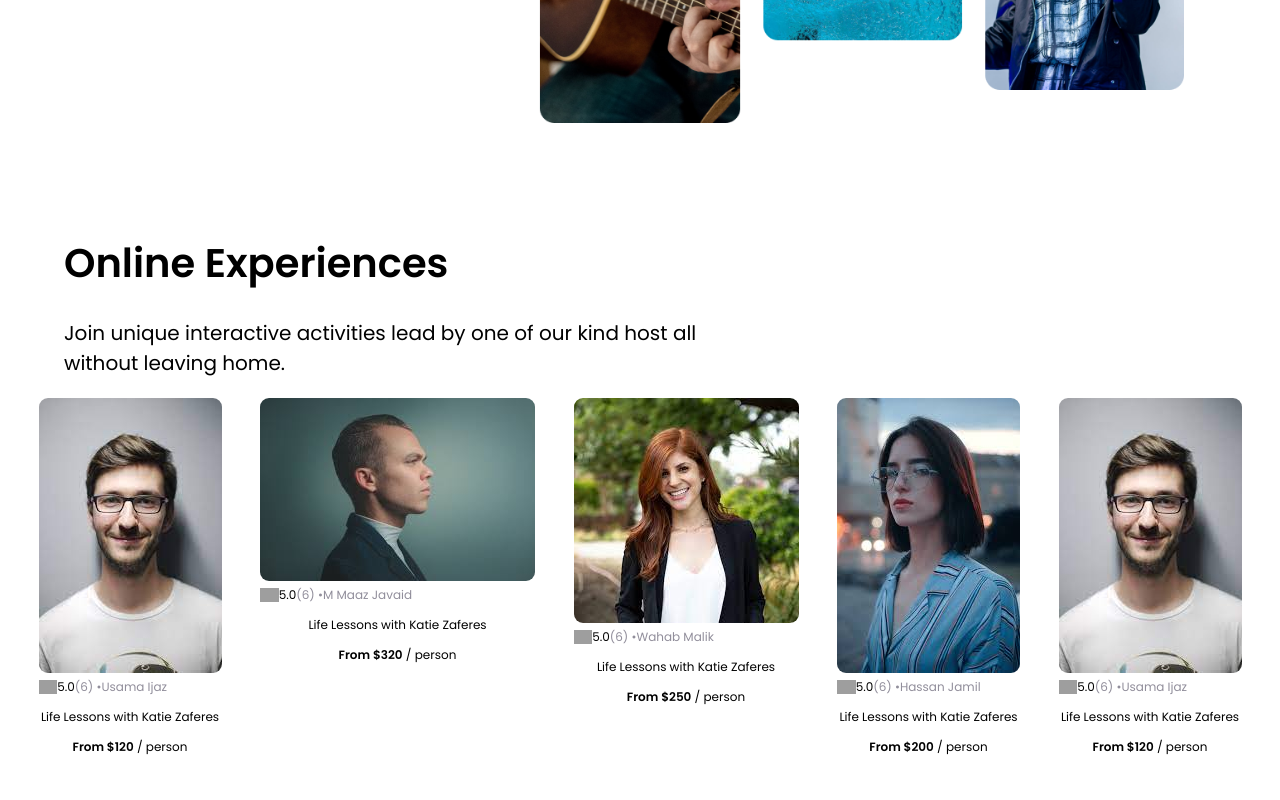
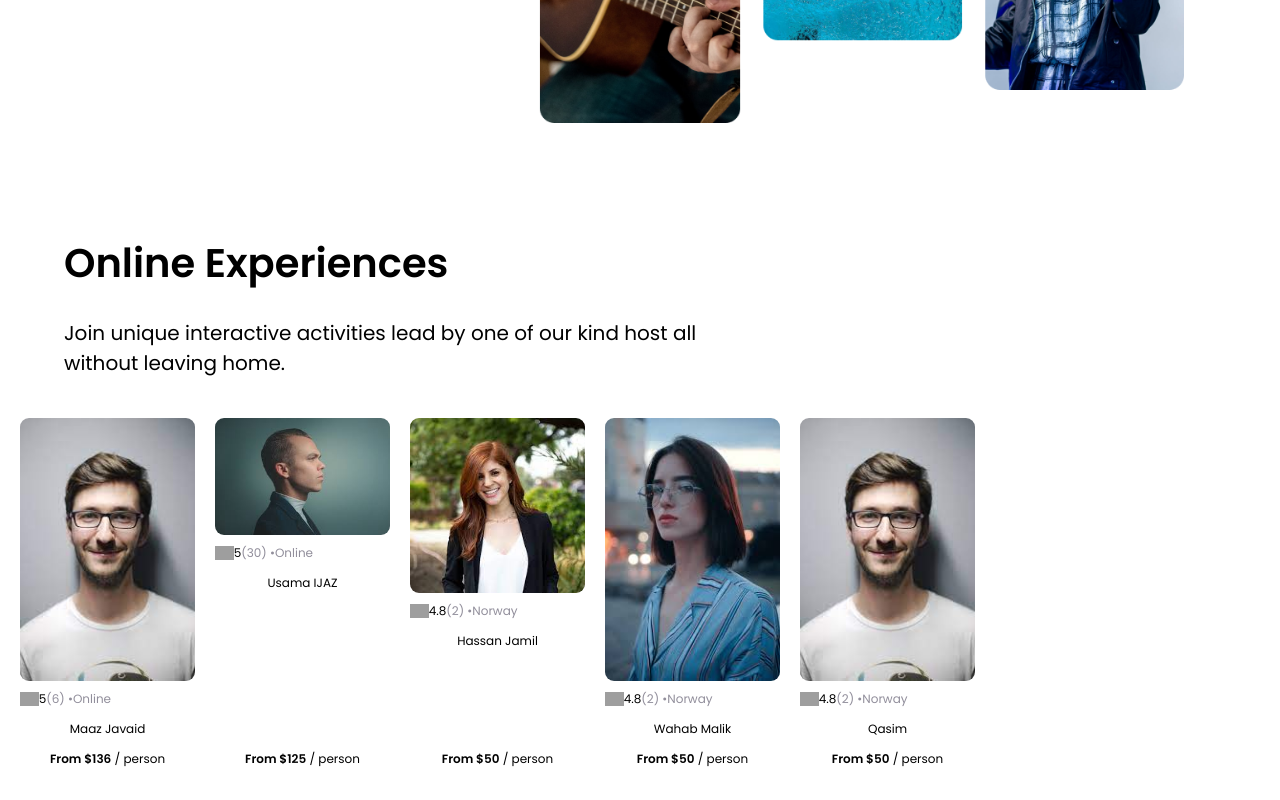
Before and after one commit to mmaazjavaid/Air-bnb_REACT, a React (Create React App) app: page / in a window 1280 px wide. Shown: the part 640-1440 px from the top of the page. Before the commit the page ends 1408 px from the top, so only its background shows below. Built offline with nearby package versions, Linux system fonts and the light colour scheme; grey boxes are pictures that could not be loaded.

Commit message:
rendered dynamic cards data throw array.map()

```diff
--- a/src/components/Card.jsx
+++ b/src/components/Card.jsx
@@ -3,17 +3,24 @@ import React from 'react';
 // import person2 from '../images/person2.jpg'
 // import person3 from '../images/person3.jpg'
 // import person4 from '../images/person4.jpg'
-
+import data from '../components/data'
 import Contact from './Contact';
 const Card = () => {
+    const cardArray=data.map(item=>{
+        return <Contact
+                img={item.coverImg}
+                rating={item.stats.rating}
+                reviewCount={item.stats.reviewCount}
+                location={item.location}
+                title={item.title}
+                price={item.price}
+        />
+    })
     return (
-        <div className="card">
-        <Contact person="person1.jpg" star="star.jpg" price={120} name={"Usama Ijaz"} />
-        <Contact person="person2.jpg" star="star.jpg" price={320} name={"Maaz Javaid"} />
-        <Contact person="person3.jpg" star="star.jpg" price={250} name={"Wahab Malik"} />
-        <Contact person="person4.jpg" star="star.jpg" price={200} name={"Hassan Jamil"} />
-        <Contact person="person1.jpg" star="star.jpg" price={120} name={"Usama Ijaz"} />
+        <div className='cards-list'>
+             {cardArray}
         </div>
+
     );
 };
 
--- a/src/components/Contact.jsx
+++ b/src/components/Contact.jsx
@@ -1,21 +1,17 @@
-import React from 'react'
-const  Contact=(props)=> {
+import React from "react"
 
-  return (
-      <div>
-
-<img src={`images/${props.person}`} alt="" className="card--image" />
-        <div className="card--stats">
-            <img src={`images/${props.star}`} alt="star" className="card--star" />
-            <span>5.0</span>
-            <span className="gray">(6) • </span>
-            <span className="gray">{props.name ==="Maaz Javaid" ? "M Maaz Javaid":props.name}</span>
+export default function Contact(props) {
+    return (
+        <div className="card">
+            <img src={`images/${props.img}`} className="card--image" />
+            <div className="card--stats">
+                <img src="images/star.jpg" className="card--star" />
+                <span>{props.rating}</span>
+                <span className="gray">({props.reviewCount}) • </span>
+                <span className="gray">{props.location}</span>
+            </div>
+            <p className="card--title">{props.title}</p>
+            <p className="card--price"><span className="bold">From ${props.price}</span> / person</p>
         </div>
-        <p>Life Lessons with Katie Zaferes</p>
-        <p><span className="bold">From ${props.price}</span> / person</p>
-      </div>
-
-  )
+    )
 }
-
-export default Contact
--- /dev/null
+++ b/src/components/data.js
@@ -0,0 +1,69 @@
+export default [
+    {
+        id: 1,
+        title: "Maaz Javaid",
+        description: "I will share with you what I call \"Positively Impactful Moments of Disappointment.\" Throughout my career, many of my highest moments only came after setbacks and losses. But learning from those difficult moments is what gave me the ability to rise above them and reach my goals.",
+        price: 136,
+        coverImg: "person1.jpg",
+        stats: {
+            rating: 5.0,
+            reviewCount: 6
+        },
+        location: "Online",
+        openSpots: 0,
+    },
+    {
+        id: 2,
+        title: "Usama IJAZ",
+        description: "Interested in becoming a wedding photographer? For beginner and experienced photographers alike, join us in learning techniques required to leave the happy couple with memories that'll last a lifetime.",
+        price: 125,
+        coverImg: "person2.jpg",
+        stats: {
+            rating: 5.0,
+            reviewCount: 30
+        },
+        location: "Online",
+        openSpots: 27,
+    },
+    {
+        id: 3,
+        title: "Hassan Jamil",
+        description: "Experience the beautiful Norwegian landscape and meet new friends all while conquering rugged terrain on your mountain bike. (Bike provided!)",
+        price: 50,
+        coverImg: "person3.jpg",
+        stats: {
+            rating: 4.8,
+            reviewCount: 2
+        },
+        location: "Norway",
+        openSpots: 3,
+    }
+    ,
+    {
+        id: 4,
+        title: "Wahab Malik",
+        description: "Experience the beautiful Norwegian landscape and meet new friends all while conquering rugged terrain on your mountain bike. (Bike provided!)",
+        price: 50,
+        coverImg: "person4.jpg",
+        stats: {
+            rating: 4.8,
+            reviewCount: 2
+        },
+        location: "Norway",
+        openSpots: 3,
+    }
+    ,
+    {
+        id: 5,
+        title: "Qasim",
+        description: "Experience the beautiful Norwegian landscape and meet new friends all while conquering rugged terrain on your mountain bike. (Bike provided!)",
+        price: 50,
+        coverImg: "person1.jpg",
+        stats: {
+            rating: 4.8,
+            reviewCount: 2
+        },
+        location: "Norway",
+        openSpots: 3,
+    }
+]
--- a/src/index.css
+++ b/src/index.css
@@ -76,17 +76,32 @@ code {
   font-weight: 400;
   text-align: left;
 }
+.cards-list {
+  display: flex;
+  flex-wrap: nowrap;
+  gap: 20px;
+  margin: 20px;
+  overflow-x: auto;
+}
+
 .card {
-  display: flex;
-  width: 100%;
-  flex-wrap: wrap;
-  justify-content: space-evenly;
+  width: 175px;
   font-size: 12px;
+  flex: 0 0 auto;         /* ADD */
+  display: flex;          /* ADD */
+  flex-direction: column; /* ADD */
 }
 
 .card--image {
   width: 100%;
   border-radius: 9px;
+  margin-bottom: 9px;
+}
+
+/* ADD */
+.card--title {
+  overflow: hidden;
+  text-overflow: ellipsis;
 }
 
 .card--stats {
@@ -97,6 +112,11 @@ code {
 .card--star {
   height: 14px;
 }
+
+/* ADD */
+.card--price {
+  margin-top: auto;
+}
 .bold {
   font-weight: bold;
 }
```
